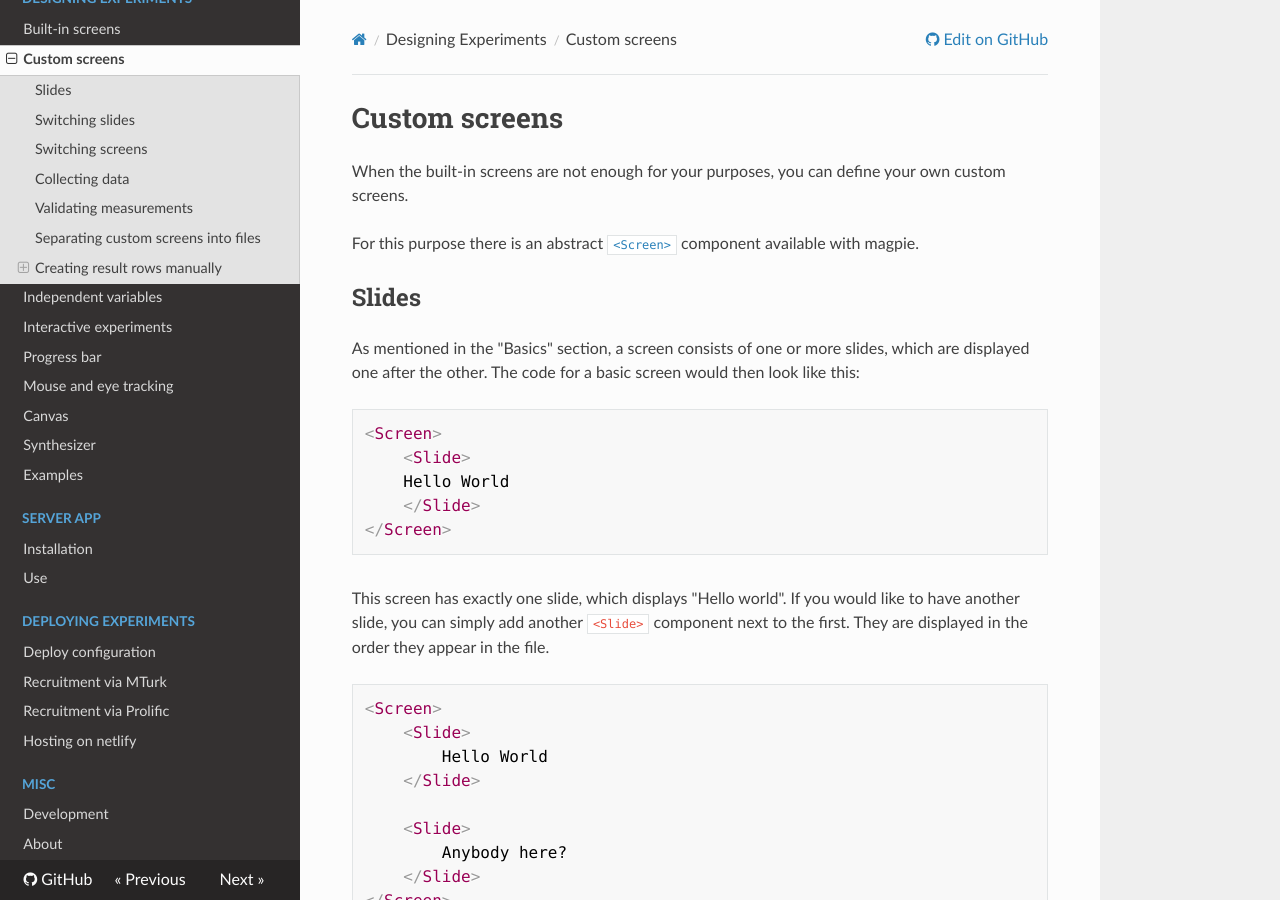
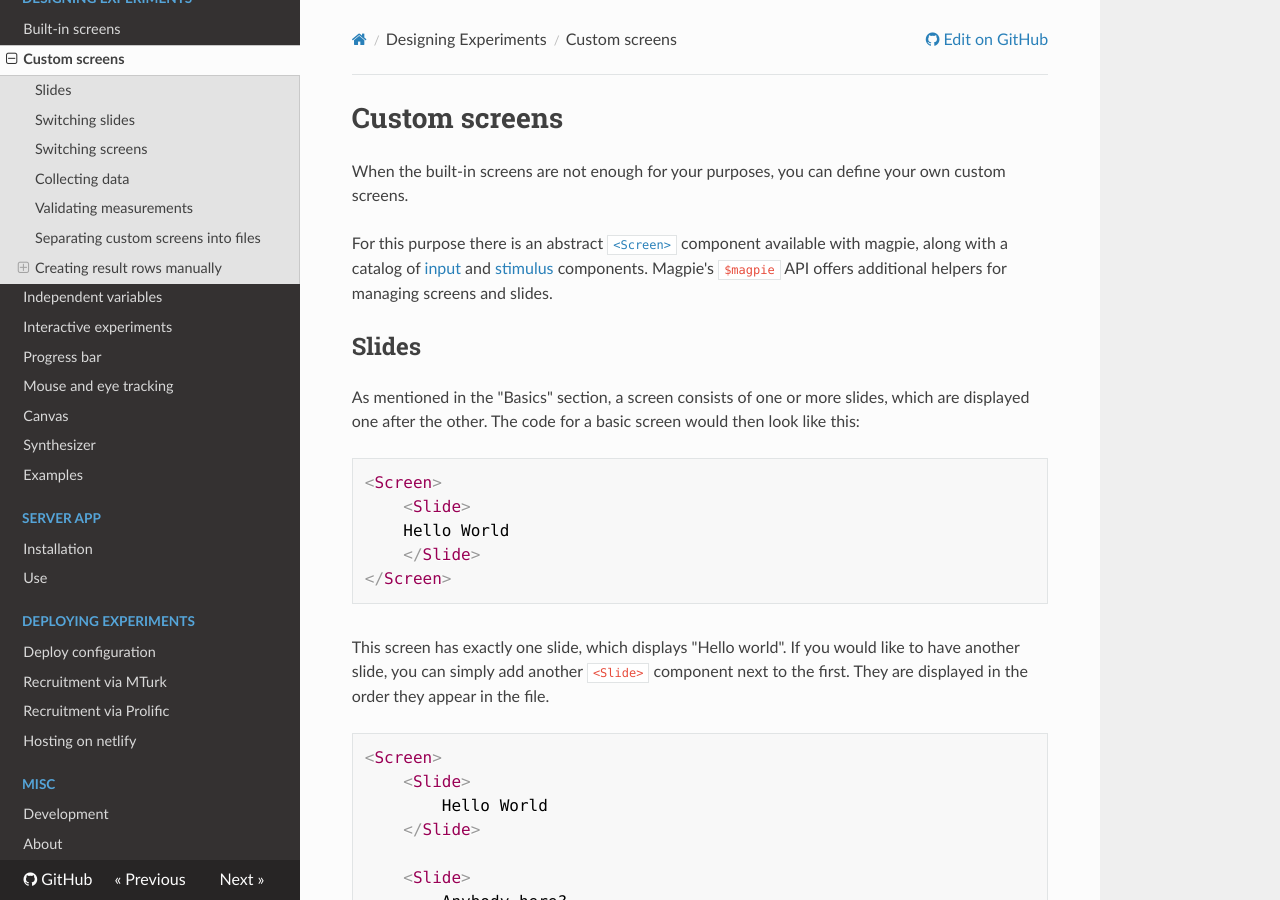
Before and after one commit to magpie-ea/magpie-v3-docs, an MkDocs documentation site: the page built from docs/01_designing_experiments/01_custom_screens.md, in a window 1280 px wide and 900 px high. Built offline with MkDocs 1.6.1, drawn with Linux system fonts in a browser that asks for light colours.

Commit message:
Custom screens: Add note about basic building blocks

```diff
--- a/docs/01_designing_experiments/01_custom_screens.md
+++ b/docs/01_designing_experiments/01_custom_screens.md
@@ -1,7 +1,8 @@
 # Custom screens
 When the built-in screens are not enough for your purposes, you can define your own custom screens.
 
-For this purpose there is an abstract [`<Screen>`](https://magpie-reference.netlify.app/#screen) component available with magpie.
+For this purpose there is an abstract [`<Screen>`](https://magpie-reference.netlify.app/#screen) component available with magpie, along with a catalog of [input](https://magpie-reference.netlify.app/#inputs) and [stimulus](https://magpie-reference.netlify.app/#stimuli) components.
+Magpie's `$magpie` API offers additional helpers for managing screens and slides.
 
 ## Slides
 
```
